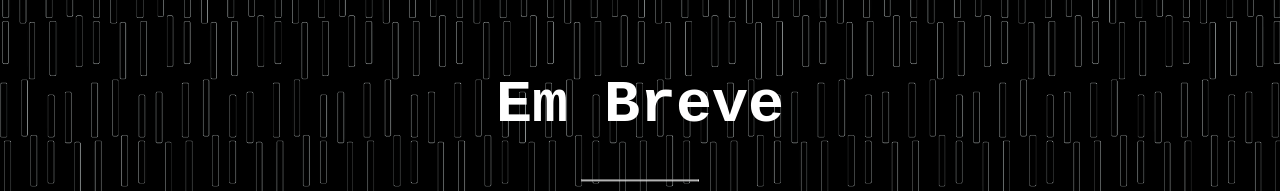
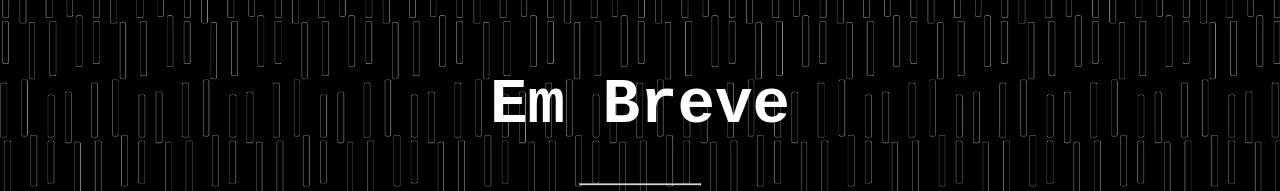
Before and after one commit to itrinquei/finanze.github.io, a plain HTML site: page index.html in a window 1280 px wide. Shown: the part 281-472 px from the top of the page. Drawn offline with Linux system fonts and the light colour scheme.

Commit message:
Update index.html

```diff
--- a/index.html
+++ b/index.html
@@ -51,7 +51,7 @@ hr {
     <img src="https://github.com/itrinquei/finanze.github.io/blob/main/logo.png?raw=true" alt="Flowers in Chania" width="200" height="58">
   </div>
   <div class="middle">
-    <h1 style="font-size:60px">Em Breve</h1>
+    <h1 style="font-size:2.5em">Em Breve</h1>
     <hr style="color:black;">
     <p style="color:black;"></p>
   </div>
```
